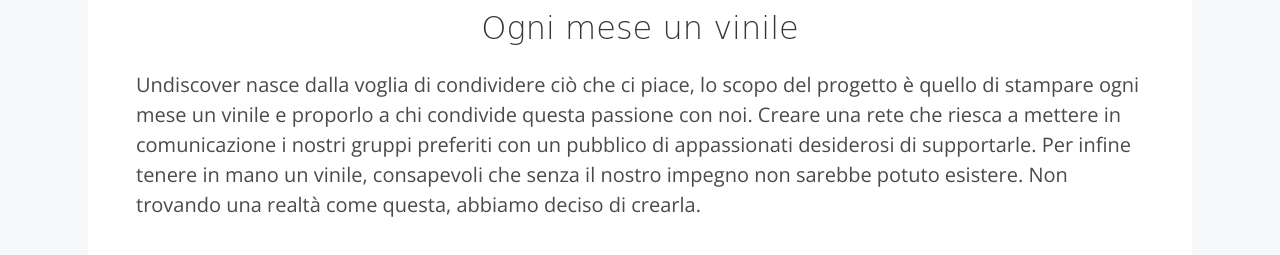
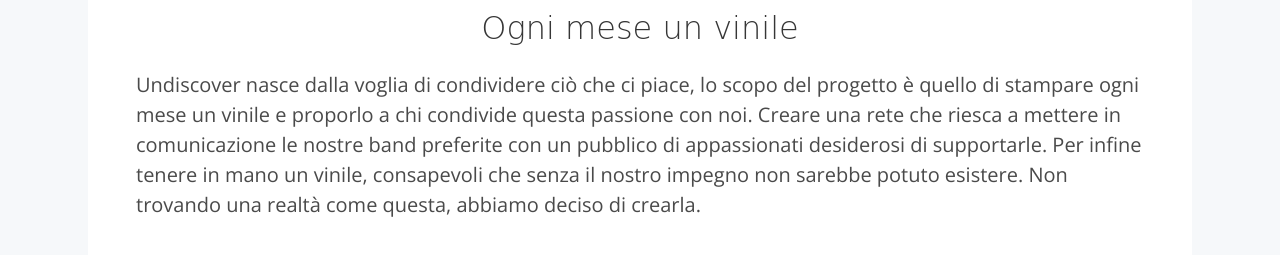
Before and after one commit to undiscover/undiscover.github.io, a website: page index.html in a window 1280 px wide. Shown: the part 545-800 px from the top of the page. Drawn offline with nearby package versions, Linux system fonts and the light colour scheme; a web font is replaced by a local one.

Commit message:
Update index.html
Typo and closing tabs issue

```diff
--- a/index.html
+++ b/index.html
@@ -71,6 +71,7 @@
                     </div>
                 </div>
             </div>
+        </div>
     </section>
 
     <!-- body -->
@@ -83,7 +84,7 @@
                             Ogni mese un vinile
                         </h1>
                         <p>
-                                Undiscover nasce dalla voglia di condividere ciò che ci piace, lo scopo del progetto è quello di stampare ogni mese un vinile e proporlo a chi condivide questa passione con noi. Creare una rete che riesca a mettere in comunicazione i nostri gruppi preferiti con un pubblico di appassionati desiderosi di supportarle. Per infine tenere in mano un vinile, consapevoli che senza il nostro impegno non sarebbe potuto esistere. Non trovando una realtà come questa, abbiamo deciso di crearla.
+                            Undiscover nasce dalla voglia di condividere ciò che ci piace, lo scopo del progetto è quello di stampare ogni mese un vinile e proporlo a chi condivide questa passione con noi. Creare una rete che riesca a mettere in comunicazione le nostre band preferite con un pubblico di appassionati desiderosi di supportarle. Per infine tenere in mano un vinile, consapevoli che senza il nostro impegno non sarebbe potuto esistere. Non trovando una realtà come questa, abbiamo deciso di crearla.
                         </p>
                     </div>
                 </div>
```
Lines whose indentation alone changed are shown as unchanged.
